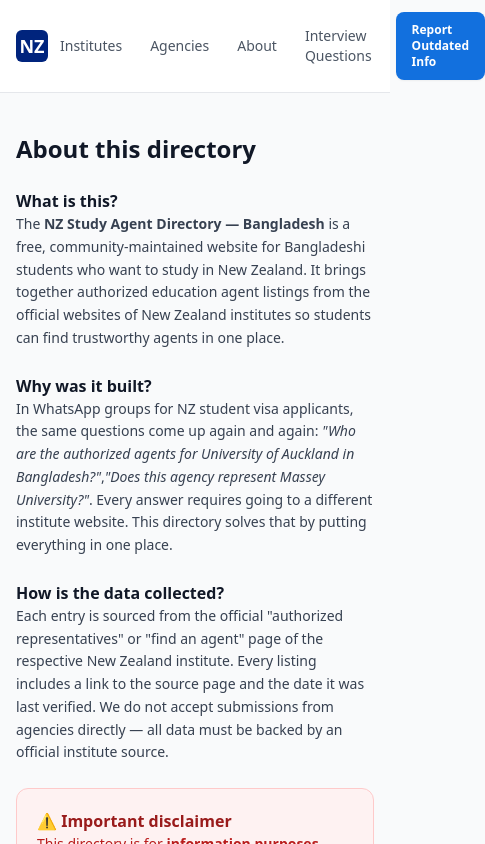
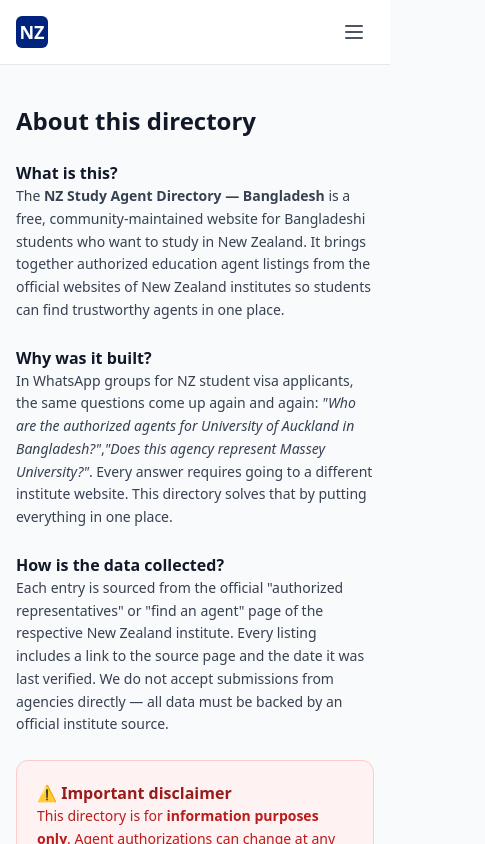
Before and after one commit to devvnawaz/nz-study-agents, a Next.js app: page /about in a window 390 px wide. Shown: the top 844 px of the page, 485 px wide, since content can reach past the window. Built offline with nearby package versions, Linux system fonts and the light colour scheme.

Commit message:
Add mobile navigation menu

```diff
--- a/src/components/Navbar.tsx
+++ b/src/components/Navbar.tsx
@@ -1,11 +1,21 @@
+import { useState } from 'react';
 import Link from 'next/link';
 
+const NAV_LINKS = [
+  { href: '/institutes', label: 'Institutes' },
+  { href: '/agencies', label: 'Agencies' },
+  { href: '/about', label: 'About' },
+  { href: '/interview-questions', label: 'Interview Questions' },
+];
+
 export default function Navbar() {
+  const [open, setOpen] = useState(false);
+
   return (
     <header className="sticky top-0 z-50 border-b border-gray-200 bg-white/95 backdrop-blur-sm">
       <div className="mx-auto flex max-w-7xl items-center justify-between px-4 py-3 sm:px-6 lg:px-8">
         {/* Logo */}
-        <Link href="/" className="flex items-center gap-2.5">
+        <Link href="/" className="flex items-center gap-2.5" onClick={() => setOpen(false)}>
           {/* NZ fern + flag colours */}
           <span className="flex h-8 w-8 items-center justify-center rounded-md bg-nz-black text-white text-lg font-black select-none">
             NZ
@@ -16,40 +26,70 @@
           </span>
         </Link>
 
-        {/* Nav links */}
-        <nav className="flex items-center gap-1 sm:gap-2">
+        {/* Desktop nav links */}
+        <nav className="hidden items-center gap-1 md:flex md:gap-2">
+          {NAV_LINKS.map((link) => (
             <Link
-            href="/institutes"
+              key={link.href}
+              href={link.href}
               className="rounded-md px-3 py-2 text-sm font-medium text-gray-600 hover:bg-gray-100 hover:text-gray-900 transition"
             >
-            Institutes
+              {link.label}
             </Link>
+          ))}
+          <Link href="/report" className="ml-2 btn-primary text-xs sm:text-sm">
+            Report Outdated Info
+          </Link>
+        </nav>
+
+        {/* Mobile hamburger button */}
+        <button
+          type="button"
+          onClick={() => setOpen((prev) => !prev)}
+          aria-label={open ? 'Close navigation menu' : 'Open navigation menu'}
+          aria-expanded={open}
+          aria-controls="mobile-nav"
+          className="inline-flex items-center justify-center rounded-md p-2 text-gray-600 hover:bg-gray-100 hover:text-gray-900 focus:outline-none focus:ring-2 focus:ring-brand-600 focus:ring-offset-2 md:hidden"
+        >
+          {open ? (
+            <svg className="h-6 w-6" fill="none" viewBox="0 0 24 24" stroke="currentColor" aria-hidden="true">
+              <path strokeLinecap="round" strokeLinejoin="round" strokeWidth={2} d="M6 18L18 6M6 6l12 12" />
+            </svg>
+          ) : (
+            <svg className="h-6 w-6" fill="none" viewBox="0 0 24 24" stroke="currentColor" aria-hidden="true">
+              <path strokeLinecap="round" strokeLinejoin="round" strokeWidth={2} d="M4 6h16M4 12h16M4 18h16" />
+            </svg>
+          )}
+        </button>
+      </div>
+
+      {/* Mobile dropdown menu */}
+      {open && (
+        <nav
+          id="mobile-nav"
+          className="border-t border-gray-200 bg-white md:hidden"
+        >
+          <div className="mx-auto max-w-7xl space-y-1 px-4 py-3 sm:px-6">
+            {NAV_LINKS.map((link) => (
               <Link
-            href="/agencies"
-            className="rounded-md px-3 py-2 text-sm font-medium text-gray-600 hover:bg-gray-100 hover:text-gray-900 transition"
+                key={link.href}
+                href={link.href}
+                onClick={() => setOpen(false)}
+                className="block rounded-md px-3 py-2 text-base font-medium text-gray-700 hover:bg-gray-100 hover:text-gray-900 transition"
               >
-            Agencies
+                {link.label}
               </Link>
-          <Link
-            href="/about"
-            className="rounded-md px-3 py-2 text-sm font-medium text-gray-600 hover:bg-gray-100 hover:text-gray-900 transition"
-          >
-            About
-          </Link>
-          <Link
-            href="/interview-questions"
-            className="rounded-md px-3 py-2 text-sm font-medium text-gray-600 hover:bg-gray-100 hover:text-gray-900 transition"
-          >
-            Interview Questions
-          </Link>
+            ))}
             <Link
               href="/report"
-            className="ml-2 btn-primary text-xs sm:text-sm"
+              onClick={() => setOpen(false)}
+              className="btn-primary mt-2 w-full justify-center text-sm"
             >
               Report Outdated Info
             </Link>
+          </div>
         </nav>
-      </div>
+      )}
     </header>
   );
 }
```
Lines whose indentation alone changed are shown as unchanged.
